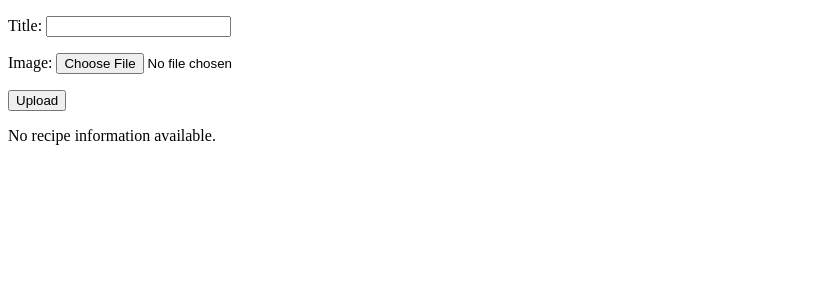
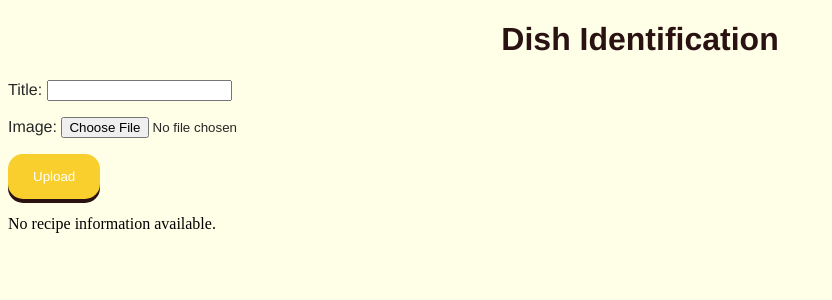
Before and after one commit to ManasiP19/445DishIdentification, a Django app: page / in a window 1280 px wide. Shown: the top 300 px of the page, without its empty margins (0-832 px from the left). Run offline with Django 4.2, Linux system fonts and the light colour scheme.

Commit message:
css styling

```diff
--- a/DishID/dishIDapp/static/pretty.css
+++ b/DishID/dishIDapp/static/pretty.css
@@ -0,0 +1,31 @@
+body {
+    background-color: #fffee6;
+}
+
+h1 {
+    color: #291211;
+    text-align: center;
+    font-family:'Franklin Gothic Medium', 'Arial Narrow', Arial, sans-serif;
+}
+
+form {
+    color: #252827;
+    font-family: 'Franklin Gothic Medium', 'Arial Narrow', Arial, sans-serif;
+}
+
+button {
+    padding: 15px 25px;
+    cursor: pointer;
+    border: none;
+    border-radius: 15px;
+    color: #ffffff;
+    font-family: 'Franklin Gothic Medium', 'Arial Narrow', Arial, sans-serif;
+    background-color: #f8cf2c;
+    box-shadow: #291211 0 4px;
+}
+
+button:active {
+    box-shadow: 0 3px #252827;
+    transform: translateY(3px);
+
+}
--- a/DishID/dishIDapp/templates/mainPage.html
+++ b/DishID/dishIDapp/templates/mainPage.html
@@ -1,6 +1,11 @@
 <!DOCTYPE html>
 <html>
+    <head>
+        <link rel="stylesheet" href="static/pretty.css">
+    </head>
     <body>
+
+        <h1>Dish Identification</h1>
        <form method="post" enctype="multipart/form-data">
         {% csrf_token %}  {{ form.as_p }}
         <button type="submit">Upload</button>
```
Also changed, not shown: DishID/db.sqlite3, DishID/media/images/applepie.jpg (added), DishID/media/images/applepie_18Zp9gq.jpg (added), DishID/media/images/applepie_FdRAVNU.jpg (added), DishID/media/images/applepie_GmXZDaS.jpg (added), DishID/media/images/applepie_ajr1aEh.jpg (added), DishID/media/images/applepie_baS3fIO.jpg (added), DishID/media/images/applepie_fEp5SIN.jpg (added), DishID/media/images/applepie_jMZd5K3.jpg (added), DishID/media/images/applepie_nL1EQnF.jpg (added).
